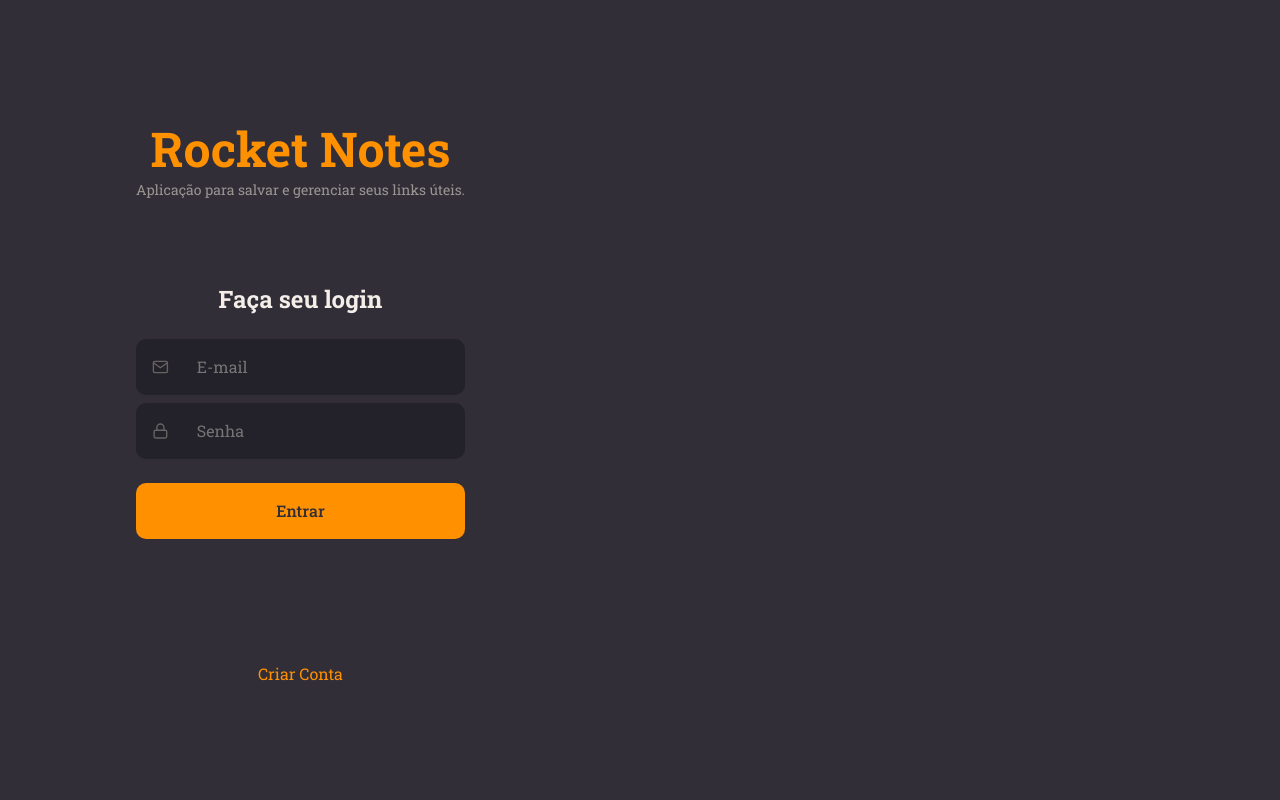
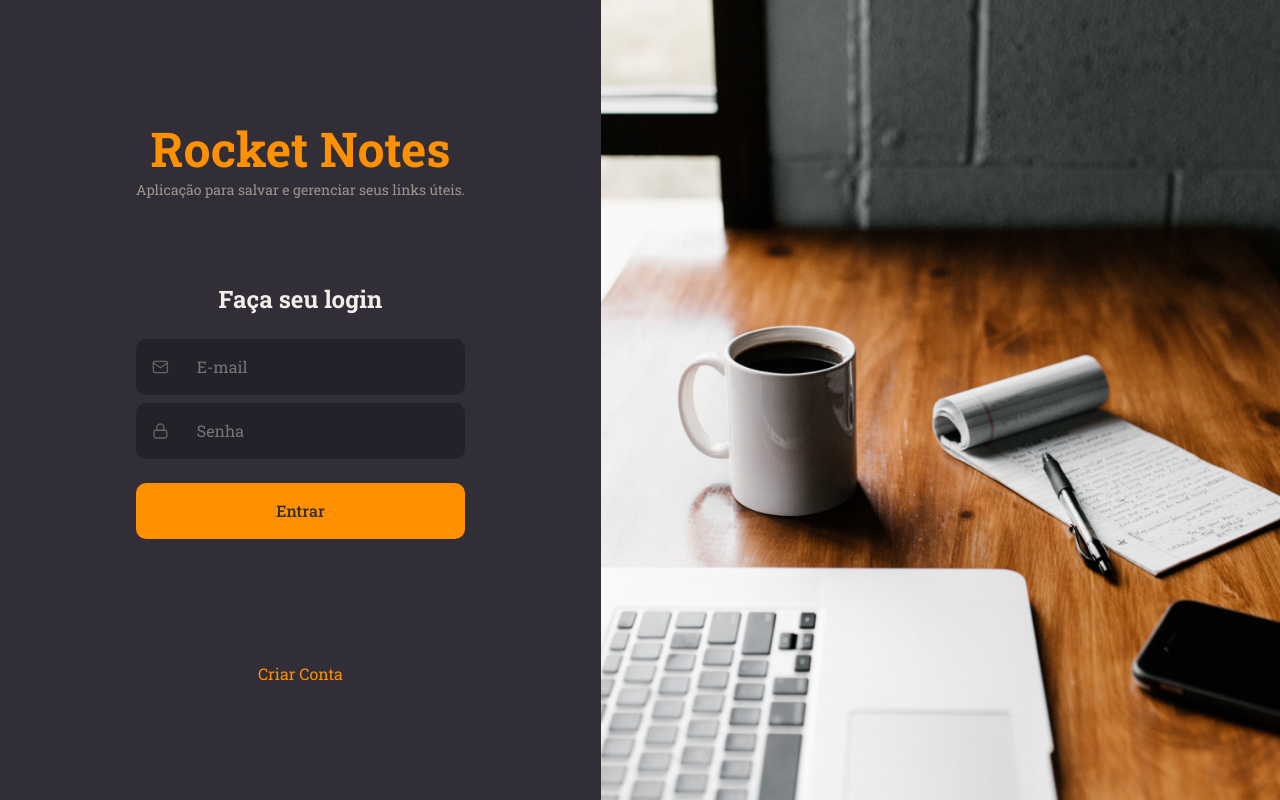
Before and after one commit to desenvjonathan/rocketnotes, a React (Vite) app: page / in a window 1280 px wide. Built offline with nearby package versions, Linux system fonts and the light colour scheme.

Commit message:
add image SignIn

```diff
--- a/src/pages/SignIn/index.jsx
+++ b/src/pages/SignIn/index.jsx
@@ -3,7 +3,7 @@
 import { Input } from "../../components/Input"
 import { Button } from "../../components/Button"
 
-import { Container, Form } from "./styles"
+import { Container, Form, Background } from "./styles"
 
 export function SignIn() {
   return (
@@ -32,6 +32,7 @@
           Criar Conta
         </a>
       </Form>
+      <Background/>
     </Container>
   )
 }
--- a/src/pages/SignIn/styles.js
+++ b/src/pages/SignIn/styles.js
@@ -1,4 +1,5 @@
 import styled from 'styled-components'
+import backgroundImg from "../../assets/background.png"
 
 export const Container = styled.div`
 height: 100vh;
@@ -39,3 +40,9 @@
 
   }
 `
+
+export const Background = styled.div`
+  flex: 1;
+  background: url(${backgroundImg}) no-repeat center center;
+  background-size: cover;
+`
```
Also changed, not shown: src/assets/background.png (added).
